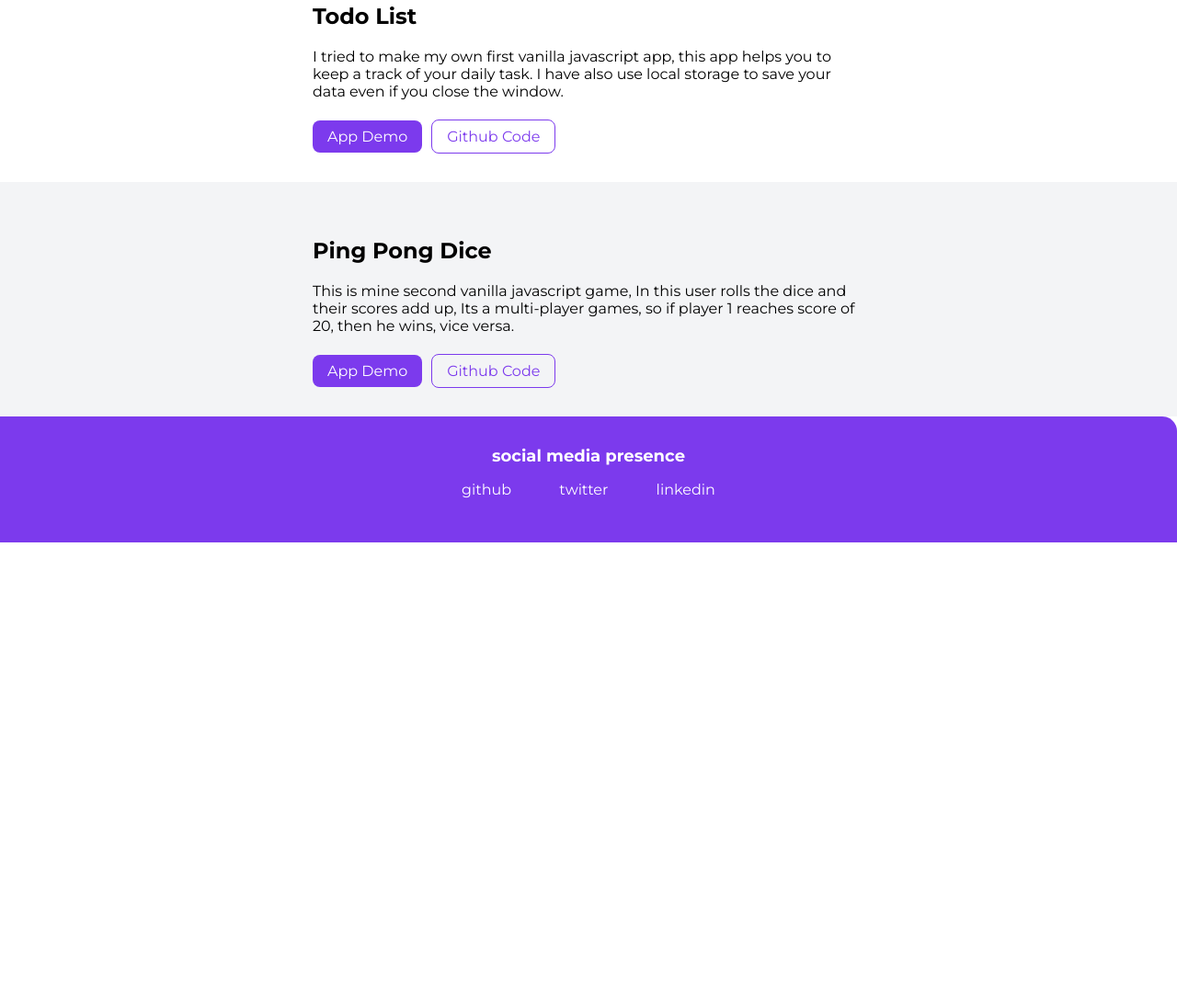
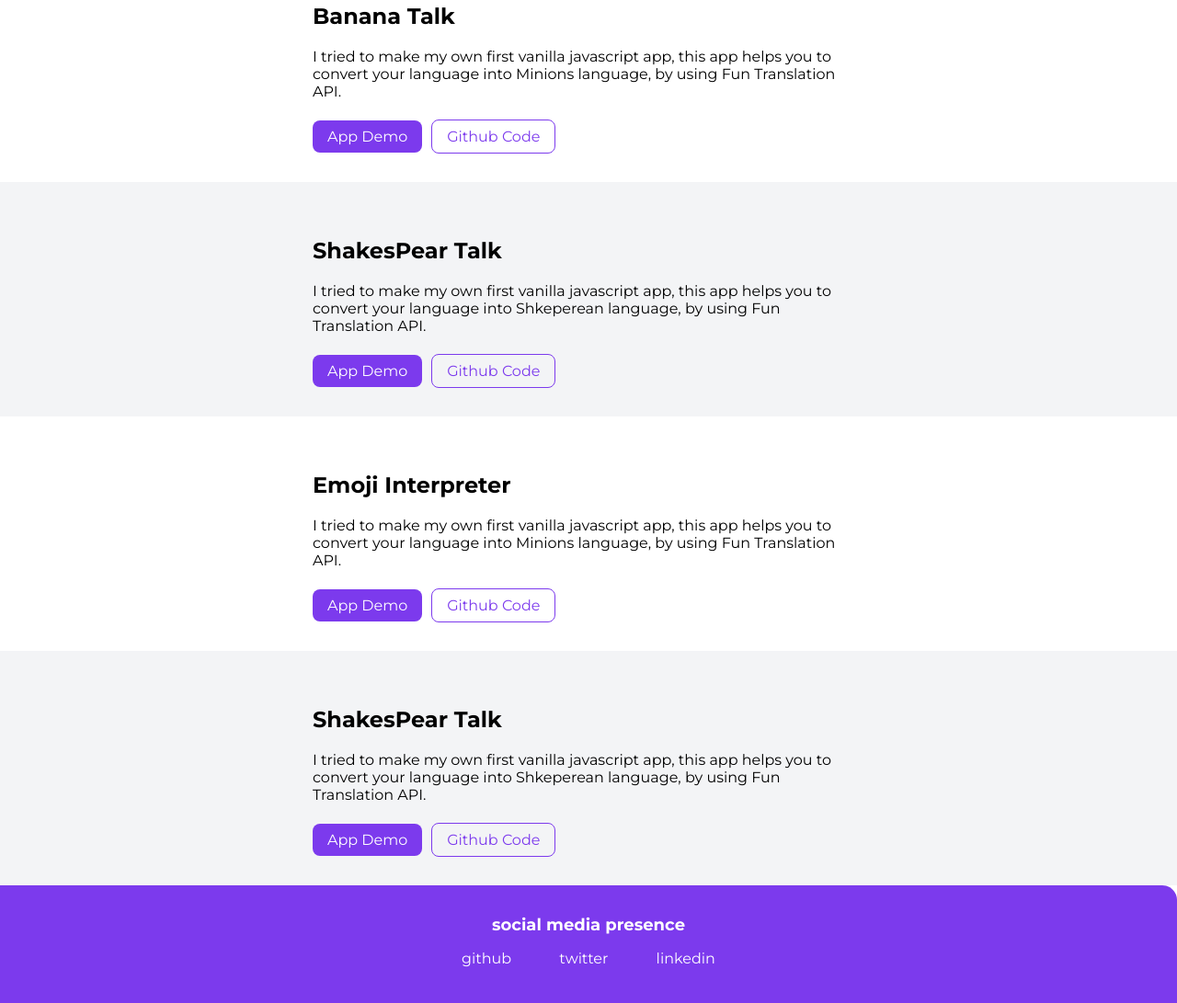
Before and after one commit to killcodeX/NeogCamps, a plain HTML site: page levelZero/assignment4/pages/projects.html in a window 1280 px wide. Shown: the part 893-1984 px from the top of the page at 92% size. Before the commit the page ends 1483 px from the top, so only its background shows below. Drawn offline with Linux system fonts and the light colour scheme.

Commit message:
fun translation api added

```diff
--- a/levelZero/assignment4/pages/projects.html
+++ b/levelZero/assignment4/pages/projects.html
@@ -88,22 +88,21 @@
     <!-- Project 3 -->
     <main class="main">
       <div class="container1 container-center">
-        <h2>Todo List</h2>
+        <h2>Banana Talk</h2>
         <div class="project-detail">
           <p>
             I tried to make my own first vanilla javascript app, this app helps
-            you to keep a track of your daily task. I have also use local
-            storage to save your data even if you close the window.
+            you to convert your language into Minions language, by using Fun Translation API.
           </p>
         </div>
         <a
           class="link link-primary space"
-          href="https://dgoals.netlify.app"
+          href="https://bannanatalkapp.netlify.app"
           target="_blank"
           >App Demo</a
         ><a
           class="link link-secondary"
-          href="https://github.com/killcodeX/to-do-list"
+          href="https://github.com/killcodeX/NeogCamps/tree/main/levelZero/assignment5/tanay's%20bhaya%20assignment"
           target="_blank"
           >Github Code</a
         >
@@ -113,51 +112,76 @@
     <!-- Project 4 -->
     <main class="main ow">
       <div class="container1 container-center">
-        <h2>Ping Pong Dice</h2>
+        <h2>ShakesPear Talk</h2>
         <div class="project-detail">
           <p>
-            This is mine second vanilla javascript game, In this user rolls the
-            dice and their scores add up, Its a multi-player games, so if player
-            1 reaches score of 20, then he wins, vice versa.
+            I tried to make my own first vanilla javascript app, this app helps
+            you to convert your language into Shkeperean language, by using Fun Translation API.
           </p>
         </div>
         <a
           class="link link-primary space"
-          href="https://ludo-swap.netlify.app"
+          href="https://shakespeartalkapp.netlify.app"
           target="_blank"
           >App Demo</a
         ><a
           class="link link-secondary"
-          href="https://github.com/killcodeX/Pig-Game"
+          href="https://github.com/killcodeX/NeogCamps/tree/main/levelZero/assignment5/own%20assignment"
           target="_blank"
           >Github Code</a
         >
       </div>
     </main>
 
-    <!-- Project 4 -->
-    <!-- <main class="main">
-      <div class="container1 container-center">
-        <h2>Expense Calculator</h2>
-        <div class="project-detail">
-          <p>
-            This is mine third vanilla javascript app, In this app uer can keep
-            track of their monthly expenditure
-          </p>
+      <!-- Project 5 -->
+      <main class="main">
+        <div class="container1 container-center">
+          <h2>Emoji Interpreter</h2>
+          <div class="project-detail">
+            <p>
+              I tried to make my own first vanilla javascript app, this app helps
+              you to convert your language into Minions language, by using Fun Translation API.
+            </p>
+          </div>
+          <a
+            class="link link-primary space"
+            href="https://dgoals.netlify.app"
+            target="_blank"
+            >App Demo</a
+          ><a
+            class="link link-secondary"
+            href="https://github.com/killcodeX/to-do-list"
+            target="_blank"
+            >Github Code</a
+          >
         </div>
-        <a
-          class="link link-primary space"
-          href="https://budcalc.netlify.app"
-          target="_blank"
-          >App Demo</a
-        ><a
-          class="link link-secondary"
-          href="https://github.com/killcodeX/Pig-Game"
-          target="_blank"
-          >Github Code</a
-        >
-      </div>
-    </main> -->
+      </main>
+
+      <!-- Project 6 -->
+      <main class="main ow">
+        <div class="container1 container-center">
+          <h2>ShakesPear Talk</h2>
+          <div class="project-detail">
+            <p>
+              I tried to make my own first vanilla javascript app, this app helps
+              you to convert your language into Shkeperean language, by using Fun Translation API.
+            </p>
+          </div>
+          <a
+            class="link link-primary space"
+            href="https://ludo-swap.netlify.app"
+            target="_blank"
+            >App Demo</a
+          ><a
+            class="link link-secondary"
+            href="https://github.com/killcodeX/Pig-Game"
+            target="_blank"
+            >Github Code</a
+          >
+        </div>
+      </main>
+
+
 
     <!-- Footer -->
     <footer class="footer">
```
